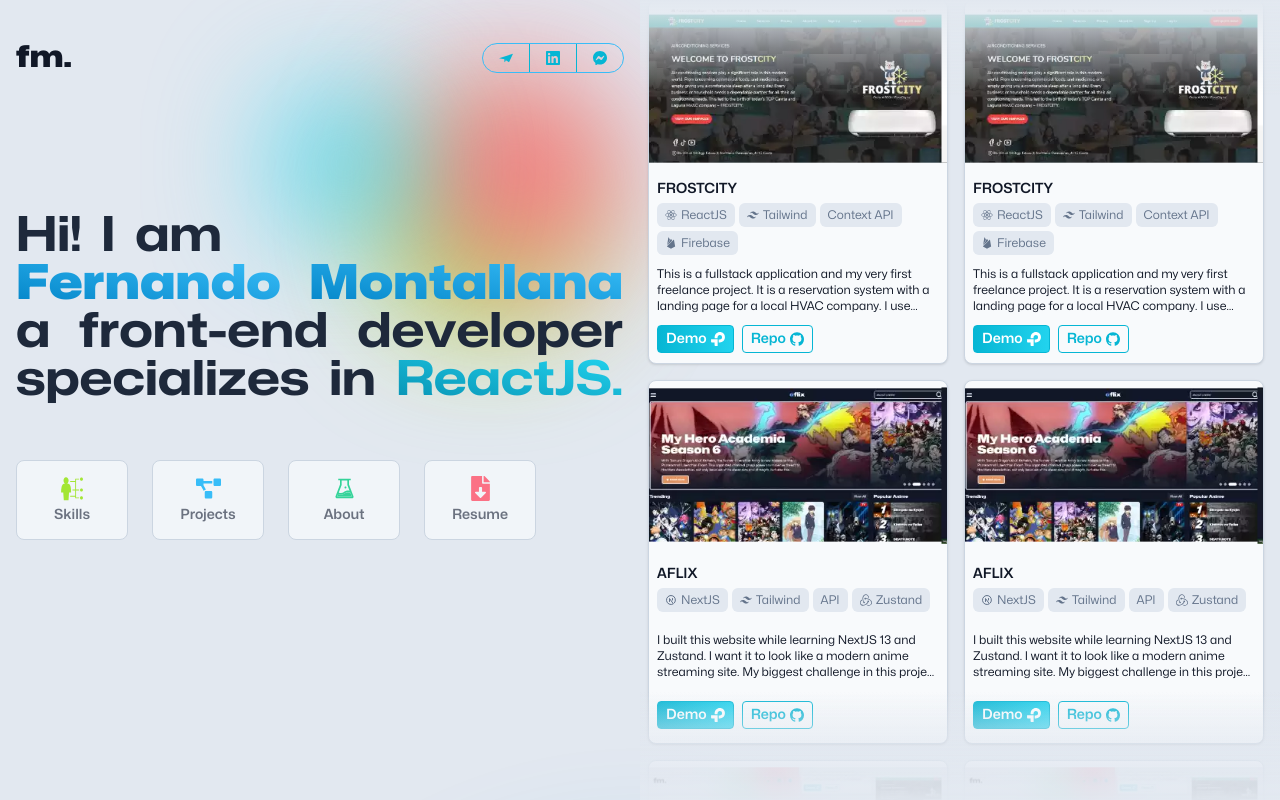
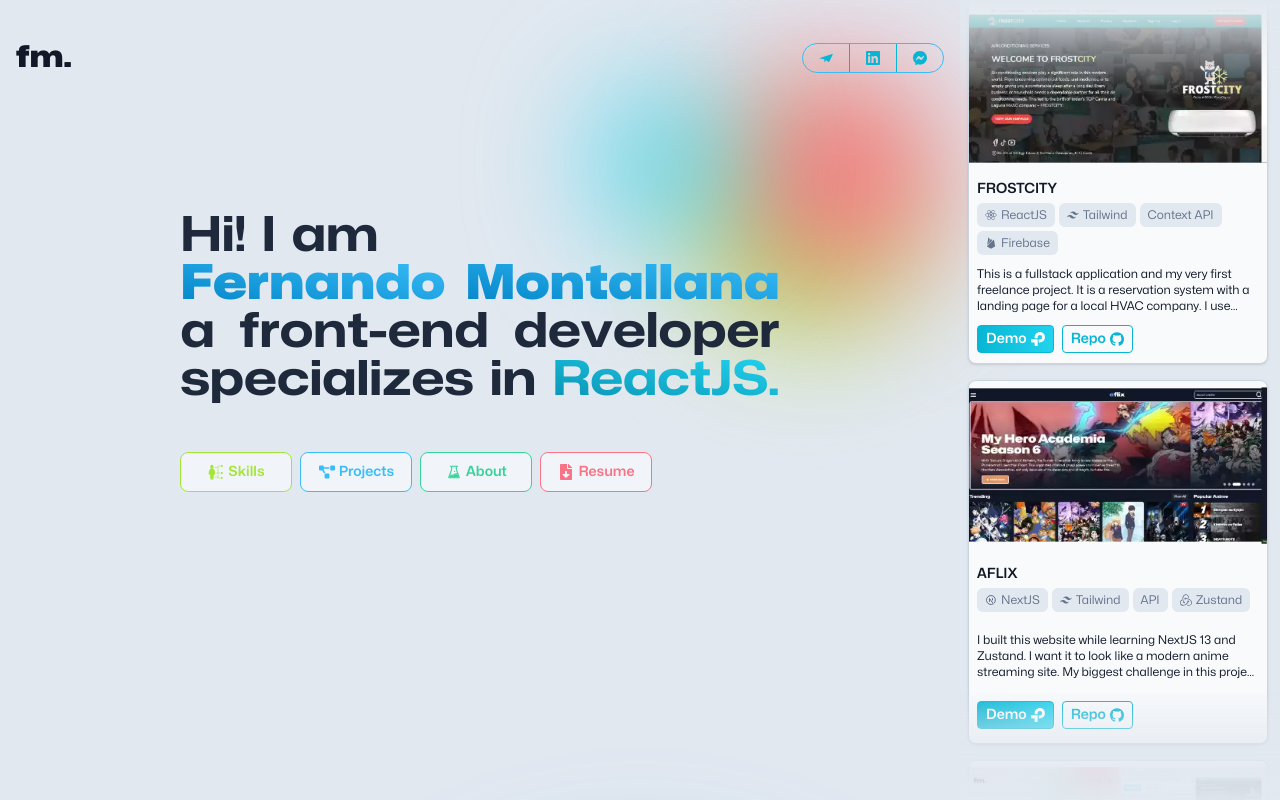
Before and after one commit to fmontallana/my-porfolio, a React (Vite) app: page / in a window 1280 px wide. Shown: the top 800 px of the page. Built offline with nearby package versions, Linux system fonts and the light colour scheme.

Commit message:
enhanced hero section

```diff
--- a/src/components/Hero.jsx
+++ b/src/components/Hero.jsx
@@ -16,11 +16,15 @@
         const href = title === "Resume" ? "/resume.pdf" : `/#${title.toLowerCase()}`
         const hover = color === "-sky-400" ? "hover:border-sky-400" : color === "-emerald-400" ? "hover:border-emerald-400" : color === "-rose-400" ? "hover:border-rose-400" : "hover:border-lime-400"
         const text = color === "-sky-400" ? "text-sky-400" : color === "-emerald-400" ? "text-emerald-400" : color === "-rose-400" ? "text-rose-400" : "text-lime-400"
+        const border = color === "-sky-400" ? "border-sky-400" : color === "-emerald-400" ? "border-emerald-400" : color === "-rose-400" ? "border-rose-400" : "border-lime-400"
+        const hoverBg = color === "-sky-400" ? "hover:bg-gradient-to-r from-sky-500 to-sky-300" :
+            color === "-emerald-400" ? "hover:bg-gradient-to-r from-emerald-500 to-emerald-300" :
+                color === "-rose-400" ? "hover:bg-gradient-to-r from-rose-500 to-rose-300" : "hover:bg-gradient-to-r from-lime-500 to-lime-300"
 
         return (
-            <a href={href} className={`bg-slate-100 py-1 flex-shrink-0 gap-1 flex flex-col justify-center items-center text-xs  lg:text-sm text-gray-500 font-semibold  w-20 lg:h-20 lg:w-28  rounded-lg border border-slate-300  ${hover} ring-offset-2 ring-offset-slate-200 transition-all ease-in-out duration-300 `}>
-                <Icon className={text} size={25} />
-                <span>{title}</span>
+            <a href={href} className={`bg-slate-100 py-1 flex-shrink-0 gap-1 flex justify-center items-center text-xs  lg:text-sm ${text} hover:text-slate-100 font-semibold  w-20 h-10 lg:h-10 lg:w-28  rounded-lg border ${hoverBg} ${border}  ${hover} ring-offset-2 ring-offset-slate-200 transition-colors ease-in-out duration-500`}>
+                <Icon className='delay-[0.2]' size={16} />
+                <span className='delay-[0.2]'>{title}</span>
             </a>
         )
     }
@@ -29,13 +33,16 @@
 
 
     return (
-        <section className="container mx-auto flex-shrink-0 w-full h-full flex flex-col lg:flex-row ">
-            <div className='absolute -top-64  h-full w-full lg:w-3/6 z-[1] flex justify-center items-center overflow-x-hidden lg:overflow-visible '>
+        <>
+            <div className='absolute -top-64  h-full w-full z-[1] flex justify-center items-center overflow-x-hidden overflow-y-visible '>
                 <Blob bgColor={"bg-lime-400"} size="h-48 w-48" />
                 <Blob bgColor={"bg-rose-400"} size="h-52 w-52" />
                 <Blob bgColor={"bg-cyan-400"} size="h-32 w-32" />
             </div>
-            <div className="px-4 py-2 lg:py-10 text-slate-800 flex flex-col gap-14 justify-start sm:items-center lg:items-start flex-shrink-0  h-auto lg:h-full w-full lg:w-3/6 " >
+
+            <section className="container mx-auto flex-shrink-0 w-full h-full flex flex-col lg:flex-row ">
+
+                <div className="px-4 py-2 lg:py-10 text-slate-800 flex flex-col gap-14 justify-start sm:items-center lg:items-center flex-shrink-0  h-auto lg:h-full w-full lg:flex-1 " >
                     <div className='z-10 w-full flex justify-between items-center'>
                         <a href='/' className="self-start font-black stretch-125 text-gray-900 text-3xl z-20 hover:underline ">fm.</a>
                         <div className='flex justify-center items-center  border border-sky-400 rounded-full overflow-hidden'>
@@ -55,40 +62,41 @@
 
                     <div className="z-[2] pt-32 lg:pt-20 text-slate-800 text-2xl lg:text-5xl flex flex-col sm:items-center sm:justify-center lg:justify-start lg:items-start select-none">
 
-                    <div className=" w-full flex justify-start gap-5">
+                        <div className=" w-full flex justify-start gap-2 lg:gap-4">
                             {"Hi! I am".split(" ").map((char, index) => <p key={index} className={'font-black lg:font-bold stretch-125'}>
                                 <Char text={char} color="hover:text-sky-600" />
                             </p>)}
                         </div>
-                    <div className="text-2xl lg:text-5xl w-full flex justify-start gap-5 lg:gap-0 lg:justify-between ">
+                        <div className="text-2xl lg:text-5xl w-full flex justify-start gap-2 lg:gap-4 lg:gap-0 lg:justify-between ">
                             {"Fernando Montallana".split(" ").map((char, index) => <p key={index} className={'font-black stretch-125 bg-clip-text text-transparent bg-gradient-to-tr from-sky-600 to-sky-400'}>
                                 <Char text={char} color="hover:text-sky-600" />
                             </p>)}
                         </div>
 
-                    <div className=" w-full flex justify-start lg:justify-between gap-5">
+                        <div className=" w-full flex justify-start lg:justify-between gap-2 lg:gap-4">
                             {"a front-end developer".split(" ").map((char, index) => <span key={index} className="font-black lg:font-bold stretch-125">
                                 <Char text={char} color="hover:text-cyan-600" />
                             </span>)}
                         </div>
-                    <div className=" w-full flex justify-start lg:justify-between gap-5">
+                        <div className=" w-full flex flex-wrap justify-start lg:justify-between gap-2 lg:gap-4">
                             {"specializes in ReactJS.".split(" ").map((char, index) => <span key={index} className={`font-black lg:font-bold stretch-125 ${char.toLowerCase() === "reactjs." && "font-black stretch-125 bg-clip-text text-transparent bg-gradient-to-tr from-cyan-600 to-cyan-400"}`}>
                                 <Char text={char} color={char === "loves" ? "hover:text-red-600" : "hover:text-cyan-600"} />
                             </span>)}
                         </div>
-
-                </div>
+                        <br />
                         {/* buttons */}
-                <div className="pb-20 w-full flex justify-start sm:items-center sm:justify-center lg:justify-start gap-1 lg:gap-6 z-20">
+                        <div className="pb-20 w-full flex justify-start items-start sm:justify-start  gap-1 lg:gap-2 z-20">
                             <Button title="Skills" color="-lime-400" icon={GiSkills} />
                             <Button title="Projects" color="-sky-400" icon={FaProjectDiagram} />
                             <Button title="About" color="-emerald-400" icon={AiTwotoneExperiment} />
                             <Button title="Resume" color="-rose-400" icon={FaFileDownload} />
                         </div>
+                    </div>
+
 
                 </div>
 
-            <div className="relative flex flex-col lg:flex-row justify-start  flex-shrink-0  h-full lg:h-screen w-full lg:w-3/6 overflow-hidden">
+                <div className="relative flex flex-col lg:flex-row justify-start  flex-shrink-0  h-full lg:h-screen w-full lg:w-3/12 overflow-hidden">
                     {/* scroll up */}
                     {/* <div className=" absolute  bg-transparent h-full w-full z-10"> */}
                     <div className="z-10 hidden lg:block absolute top-0 left-0 bg-gradient-to-b from-slate-200 to-transparent h-24 w-full"></div>
@@ -104,16 +112,17 @@
                         </SliderTrack>
                     </div>
                     {/* scroll down */}
-                <div className="hidden lg:relative lg:flex lg:flex-col h-full lg:max-w-[340px] group overflow-hidden">
+                    {/* <div className="hidden lg:relative lg:flex lg:flex-col h-full lg:max-w-[340px] group overflow-hidden">
                         <SliderTrack scrollType="lg:animate-scrollDown1 animate-scrollRight1">
                             {PROJECTS.map((project) => <Card project={project} />)}
                         </SliderTrack>
                         <SliderTrack scrollType="absolute lg:animate-scrollDown2 animate-scrollRight2">
                             {PROJECTS.map((project) => <Card project={project} />)}
                         </SliderTrack>
-                </div>
+                    </div> */}
 
                 </div>
             </section>
+        </>
     )
 }
```
Lines whose indentation alone changed are shown as unchanged.
